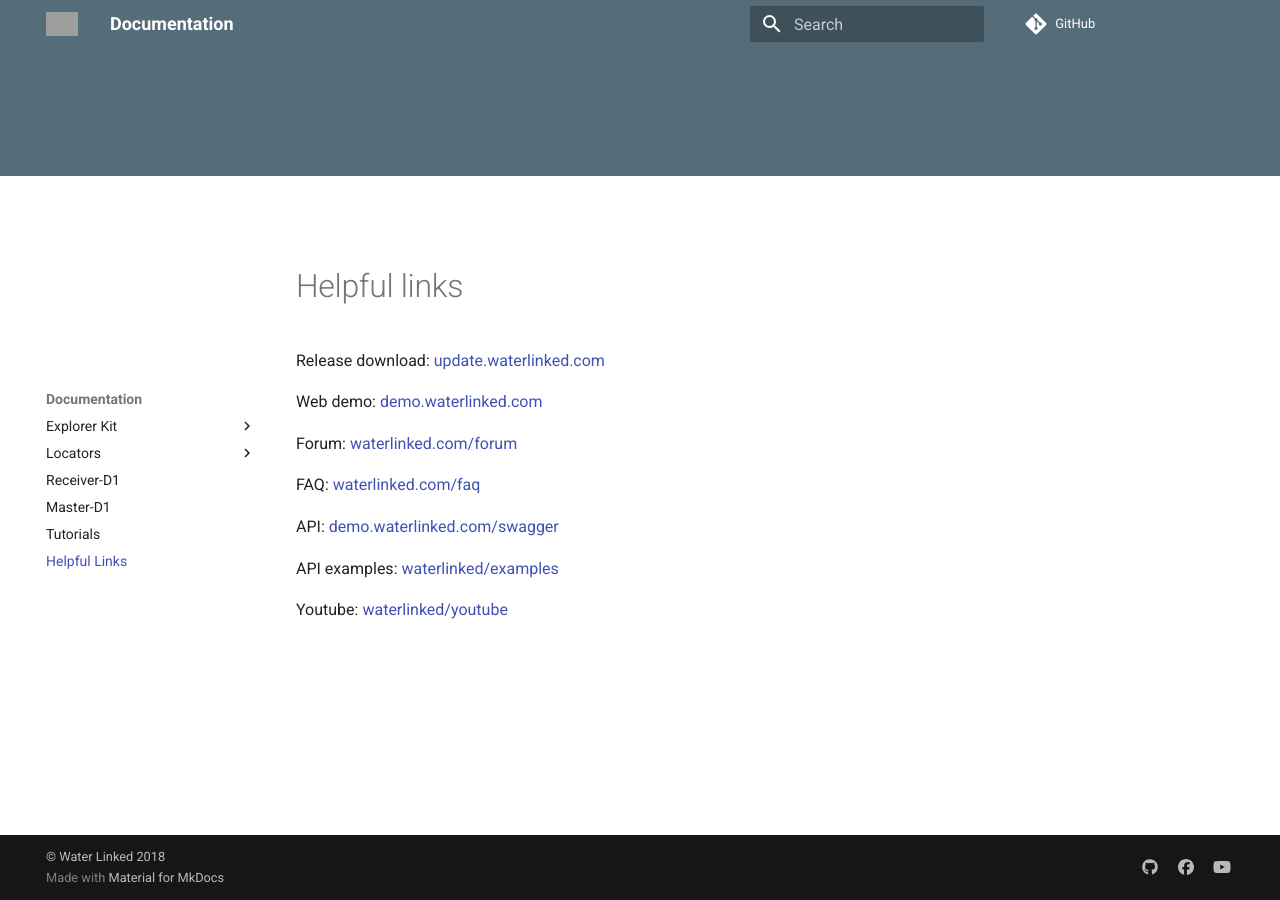
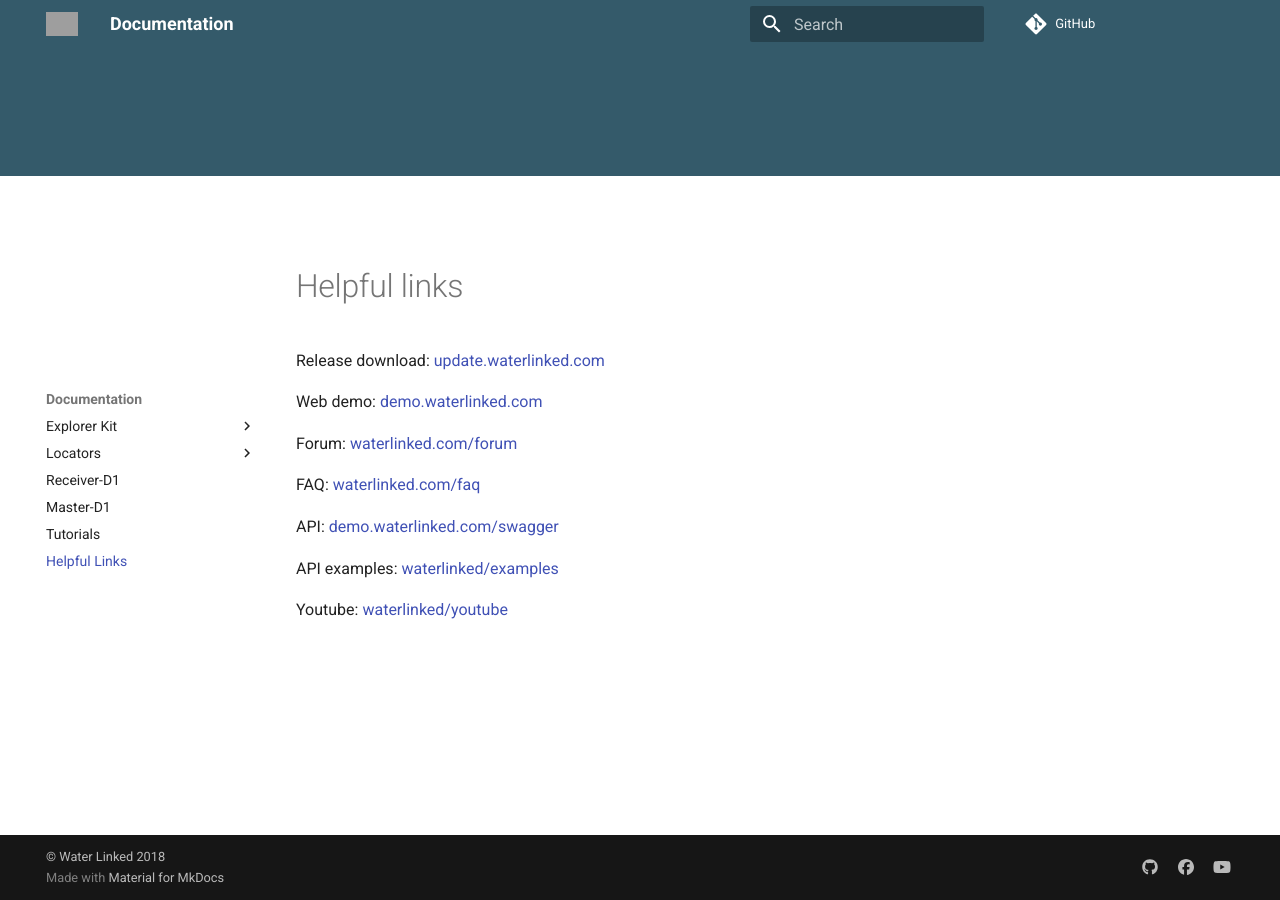
Before and after one commit to torvalds2010/docs-1, an MkDocs documentation site: the page built from docs/helpful-links.md, in a window 1280 px wide and 900 px high. Built offline with MkDocs 1.6.1 and Material for MkDocs 9.7.7, drawn with Linux system fonts in a browser that asks for light colours; comment, search, counter and statistics services are not loaded; old or Windows-style settings are respelled for this version of MkDocs; grey boxes are pictures that could not be loaded.

Commit message:
Fix color of header

```diff
--- a/docs/css/extra.css
+++ b/docs/css/extra.css
@@ -1,5 +1,6 @@
 .md-header {
     height:8.8rem;
+    background-color: #345a6a;
 }
 .md-flex{
     margin-top: 2rem;
```
